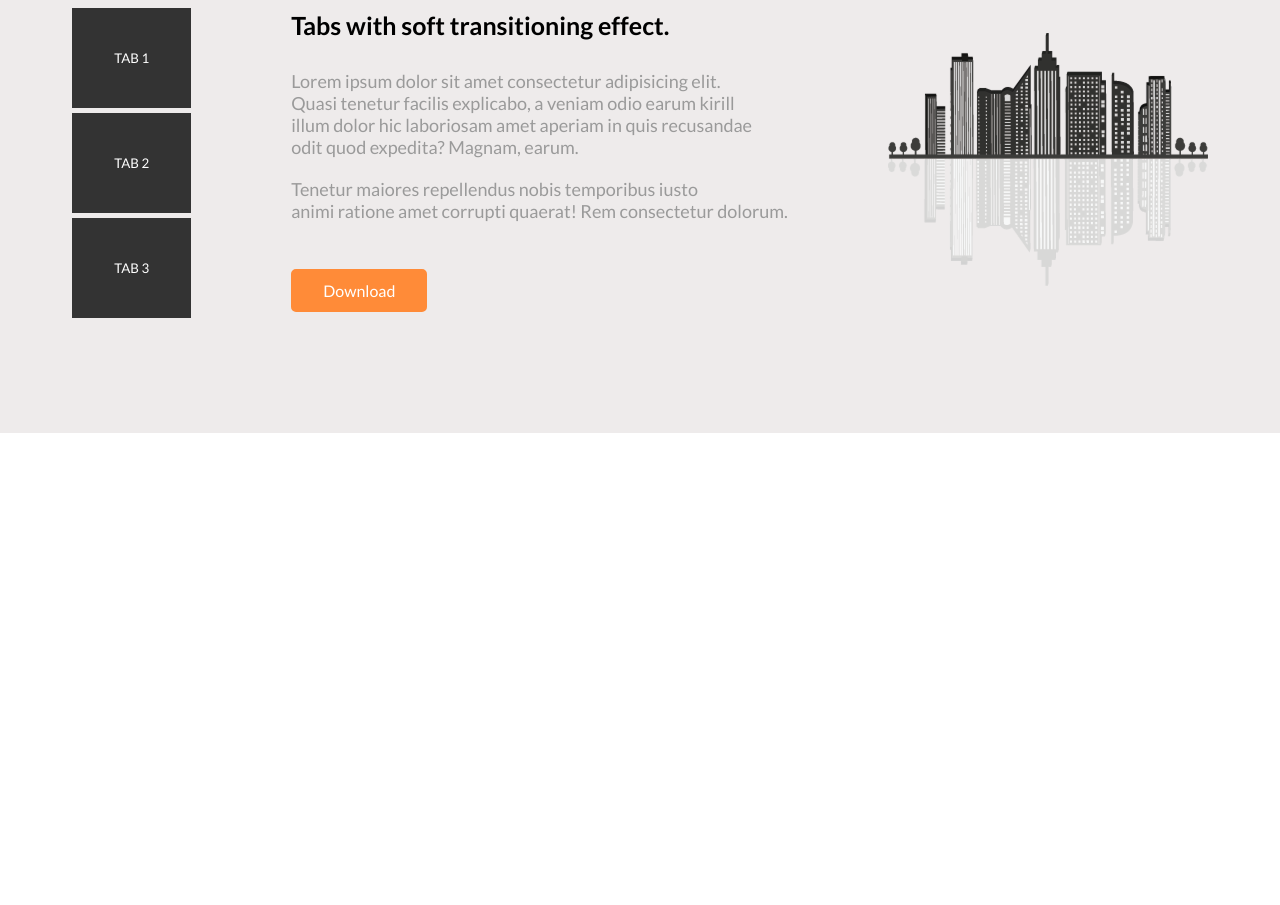
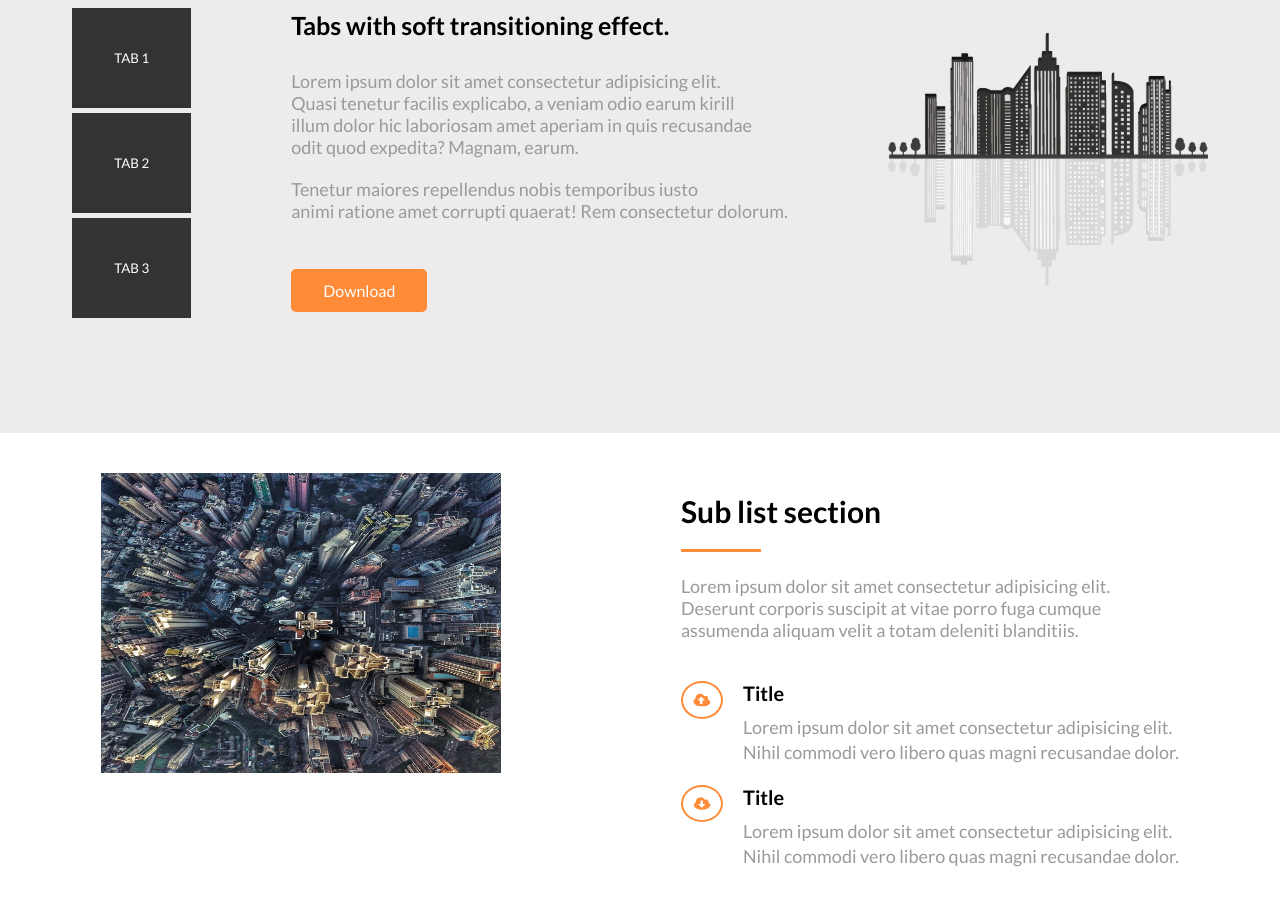
Before and after one commit to Shaman-coding/webPage-AXIT, a plain HTML site: page index.html in a window 1280 px wide. Shown: the part 1246-2151 px from the top of the page. Before the commit the page ends 1679 px from the top, so only its background shows below. Drawn offline with Linux system fonts and the light colour scheme.

Commit message:
Make section subList

```diff
--- a/SASS/style.sass
+++ b/SASS/style.sass
@@ -221,3 +221,61 @@ $colorWhite: #ffffff
         border-radius: 5px
         border: 2px solid $colorOranje
         color: $colorWhite
+
+
+.subList
+    margin: 40px 0px
+.line2
+    background: $colorOranje
+    display: inline-block
+    min-width: 80px
+    min-height: 3px
+    margin-bottom: 20px
+
+
+
+.CityUp
+    width: 400px
+    height: 300px
+.subPhoto
+    margin-right: 180px
+
+.container_sub
+    display: flex
+    justify-content: center
+
+.Subtext_title
+    font-size: 30px
+    font-weight: bold
+    margin: 20px 0
+
+
+.subtitle_Sub
+    font-size: 18px
+    color: $colorGrey
+    margin-bottom: 40px
+
+.Download_icon
+    border: 2px solid $colorOranje
+    border-radius: 50%
+    padding: 10px
+
+.title_card
+    font-size: 20px
+    font-weight: bold
+    margin-bottom: 10px
+
+
+.subtitle_card
+    color: $colorGrey
+    font-size: 18px
+    line-height: 25px
+
+.block_with_cart
+    display: flex
+
+    margin-top: 20px
+    .Download_up
+        margin-right: 20px
+    .Download_down
+        margin-right: 20px
--- a/index.html
+++ b/index.html
@@ -143,5 +143,57 @@
 
         </div>
     </section>
+
+    <section class="subList">
+        <div class="container_sub">
+            <div class="subPhoto">
+                <img src="Photo/City_up.jpg" alt="City" class="CityUp">
+            </div>
+
+            <div class="block_List">
+                <div class="textBlock">
+                    <div class="Subtext_title">
+                        Sub list section
+                    </div>
+                    <div class="line2"></div>
+
+                    <div class="subtitle_Sub">
+                        Lorem ipsum dolor sit amet consectetur adipisicing elit. <br> Deserunt corporis suscipit at vitae porro fuga cumque <br> assumenda aliquam velit a totam deleniti blanditiis.
+                    </div>
+                </div>
+
+
+                <div class="block_with_cart">
+                    <div class="Download_up">
+                        <img class="Download_icon" src="icons/Download_UP.png" alt="Download_UP">
+                    </div>
+                    <div class="blog_with_text">
+                        <div class="title_card">
+                            Title
+                        </div>
+                        <div class="subtitle_card">
+                            Lorem ipsum dolor sit amet consectetur adipisicing elit. <br> Nihil commodi vero libero quas magni recusandae dolor.
+                        </div>
+                    </div>
+                </div>
+
+                <div class="block_with_cart">
+                    <div class="Download_down">
+                        <img class="Download_icon" src="icons/Download_down.png" alt="Download_down">
+                    </div>
+                    <div class="blog_with_text">
+                        <div class="title_card">
+                            Title
+                        </div>
+                        <div class="subtitle_card">
+                            Lorem ipsum dolor sit amet consectetur adipisicing elit. <br> Nihil commodi vero libero quas magni recusandae dolor.
+                        </div>
+                    </div>
+                </div>
+
+            </div>
+
+        </div>
+    </section>
 </body>
 </html>
```
Also changed, not shown: Photo/City_up.jpg (added), css/style.min.css, icons/Download_UP.png (added), icons/Download_down.png (added), 1 other file.
